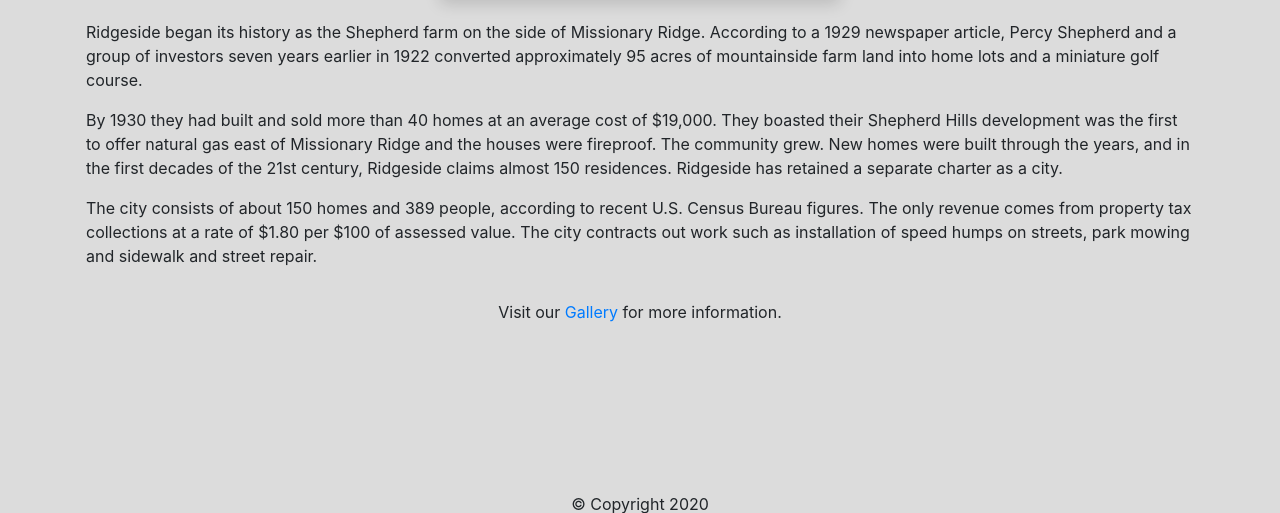
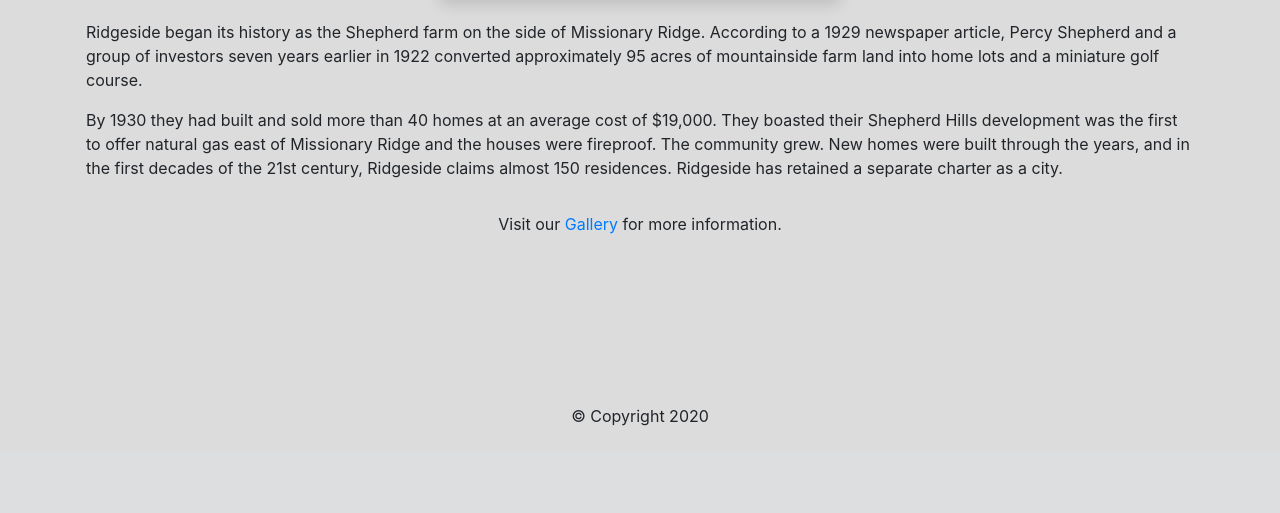
Before and after one commit to chastain/ridgeside.net, a PHP site: page /about.php in a window 1280 px wide. Shown: the part 451-964 px from the top of the page. After the commit the page ends 877 px from the top, so only its background shows below. Run offline with PHP 8.4, Linux system fonts and the light colour scheme.

Commit message:
Removed tax rate paragraph per Kirk.
I removed something about taxes in the previous commit, that may have been wrong but probably not.

```diff
--- a/www/about.php
+++ b/www/about.php
@@ -31,7 +31,6 @@
 
     <p class="text-left">Ridgeside began its history as the Shepherd farm on the side of Missionary Ridge. According to a 1929 newspaper article, Percy Shepherd and a group of investors seven years earlier in 1922 converted approximately 95 acres of mountainside farm land into home lots and a miniature golf course.</p>
     <p class="text-left">By 1930 they had built and sold more than 40 homes at an average cost of $19,000. They boasted their Shepherd Hills development was the first to offer natural gas east of Missionary Ridge and the houses were fireproof. The community grew. New homes were built through the years, and in the first decades of the 21st century, Ridgeside claims almost 150 residences. Ridgeside has retained a separate charter as a city. </p>
-    <p class="text-left">The city consists of about 150 homes and 389 people, according to recent U.S. Census Bureau figures. The only revenue comes from property tax collections at a rate of $1.80 per $100 of assessed value. The city contracts out work such as installation of speed humps on streets, park mowing and sidewalk and street repair. </p>
 
     <p class="text-center p-3">Visit our <a href="gallery.php" role="button">Gallery</a> for more information.</p>
 
```
